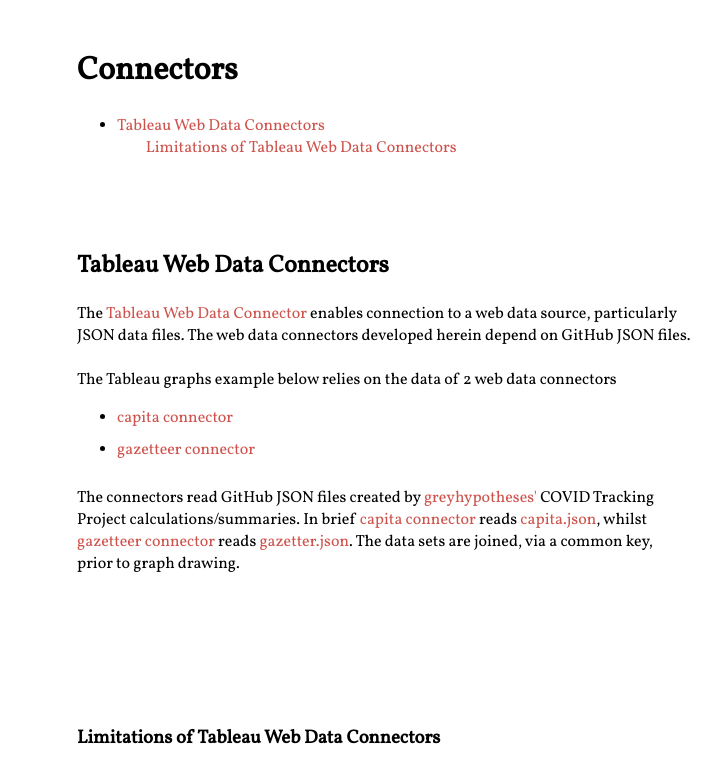
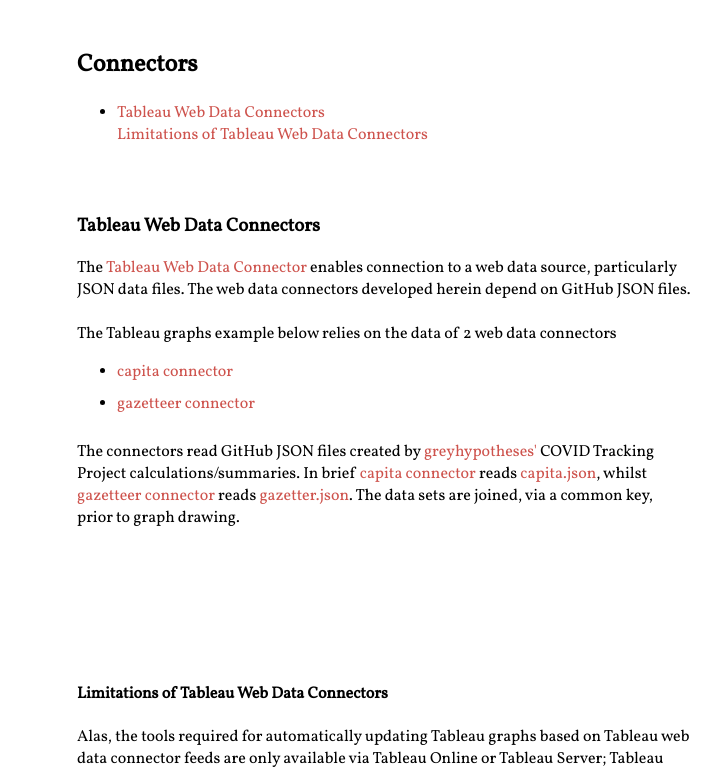
Before and after one commit to miscellane/connectors, a plain HTML site: page index.html in a window 1280 px wide. Shown: the top 767 px of the page, 391-1112 px from the left. Drawn offline with Linux system fonts and the light colour scheme.

Commit message:
Update index.html

```diff
--- a/index.html
+++ b/index.html
@@ -32,29 +32,23 @@
                         <a href="https://github.com/greyhypotheses/">greyhypotheses</a>
                     </li>
                 </ul>
+                <script src="assets/js/tools/content.js"></script>
             </div>
             <div class="introduction">
-                <h1>Connectors</h1>
+
+                <h2>Connectors</h2>
 
                 <ul>
                     <li>
                         <a href="#tableau-web-data-connectors">Tableau Web Data Connectors</a>
                         <br/>
-                        &nbsp; &nbsp; &nbsp; &nbsp; &nbsp;<a href="#limitations-of-tableau-web-data-connectors">Limitations of Tableau Web Data Connectors</a>
+                        <a href="#limitations-of-tableau-web-data-connectors">Limitations of Tableau Web Data Connectors</a>
                     </li>
                 </ul>
 
                 <br/>
-                <br/>
 
-            </div>
-            <div class="grid-item"></div>
-
-
-            <div class="grid-item"></div>
-            <div class="grid-item"></div>
-            <div class="introduction">
-                <h2 id="tableau-web-data-connectors">Tableau Web Data Connectors</h2>
+                <h3 id="tableau-web-data-connectors">Tableau Web Data Connectors</h3>
                 The <a href="https://tableau.github.io/webdataconnector/" target="_blank">Tableau Web Data Connector</a> enables connection to a web data source, particularly JSON data files.  The web data connectors developed herein depend on GitHub JSON files.
 
                 <br/>
@@ -127,7 +121,7 @@
                 <br/>
                 <br/>
                 <br/>
-                <h3 id="limitations-of-tableau-web-data-connectors">Limitations of Tableau Web Data Connectors</h3>
+                <h4 id="limitations-of-tableau-web-data-connectors">Limitations of Tableau Web Data Connectors</h4>
                 <p>Alas, the tools required for automatically updating Tableau graphs based on Tableau web data connector feeds are only available via
                     Tableau Online or Tableau Server; Tableau Public projects can't be updated automatically.  Hence, I will not be using Tableau Web Data Connectors presently.</p>
             </div>
```
